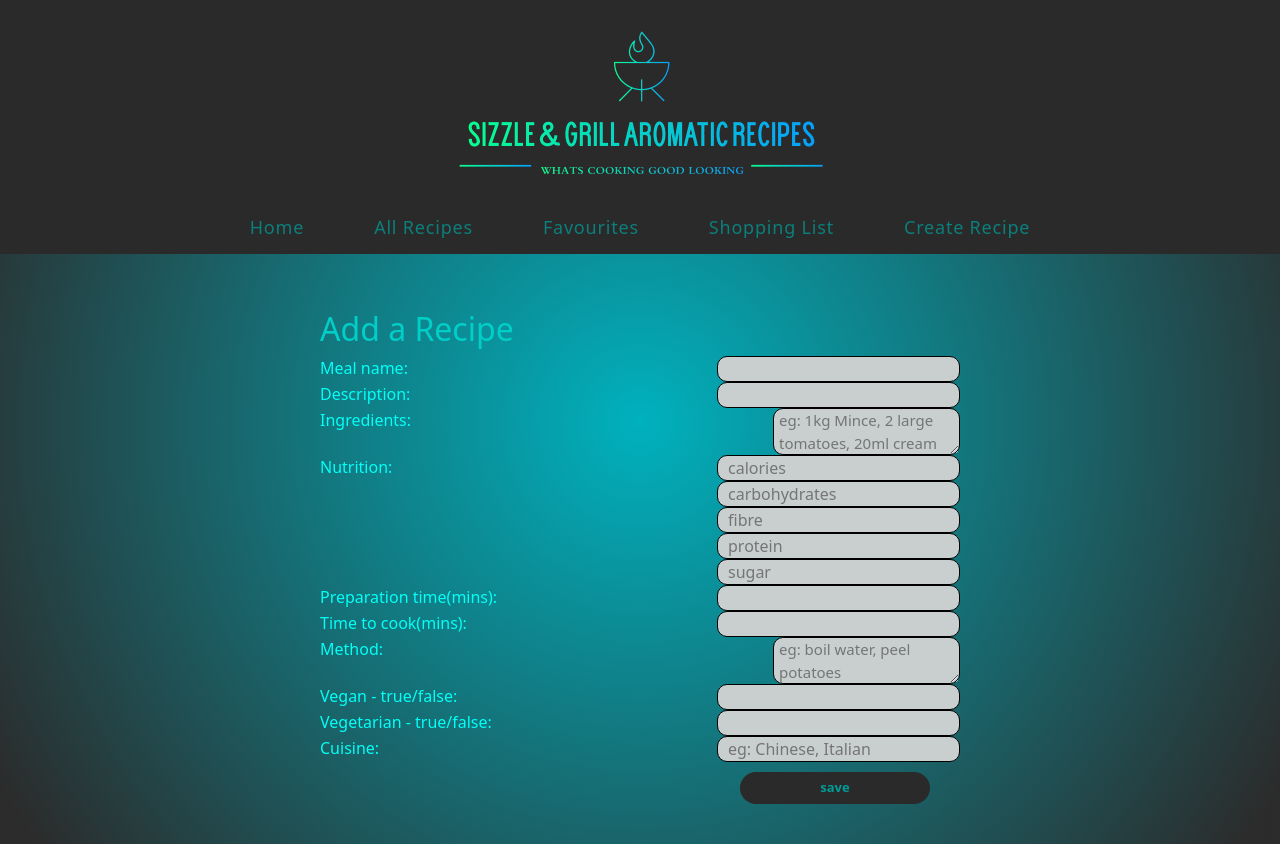
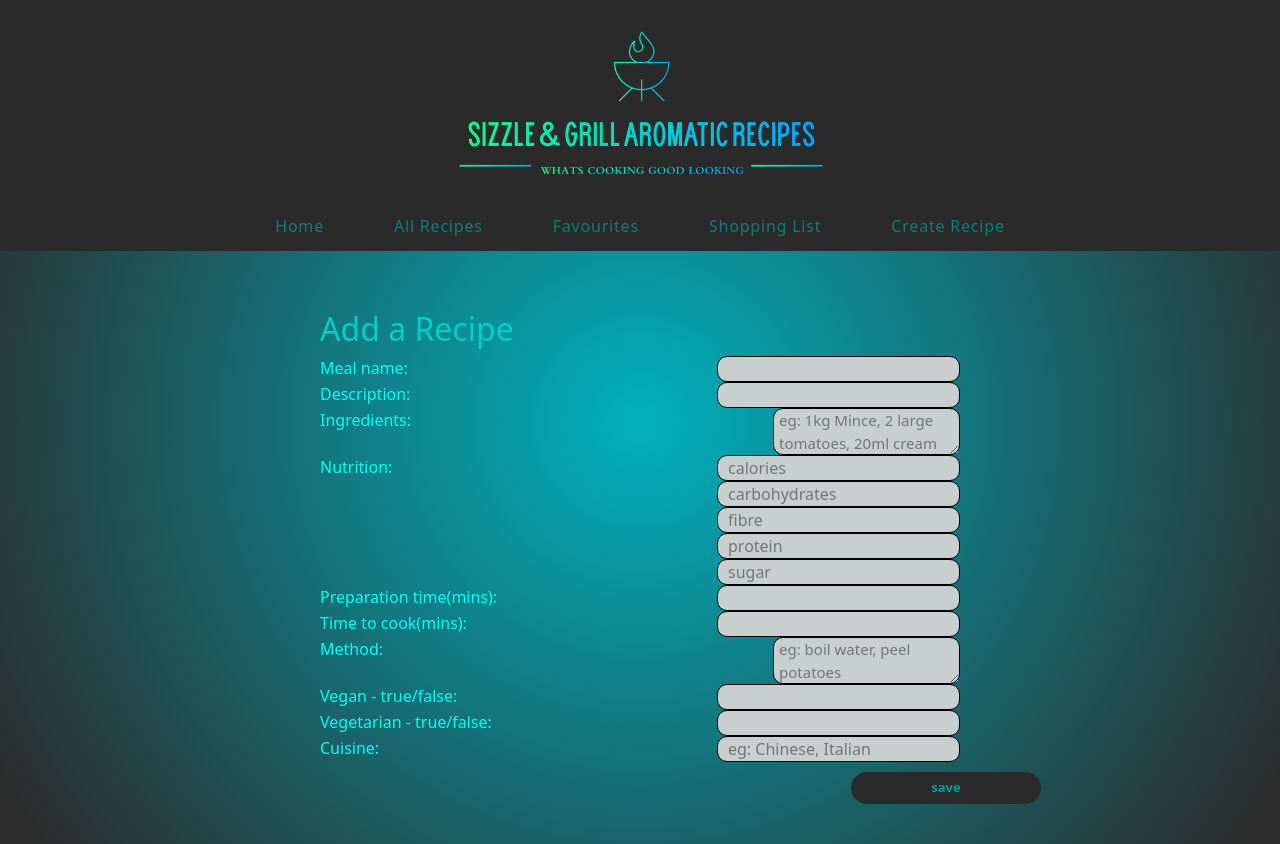
Before and after one commit to gillianroberts1/SGAR, a React (Create React App) app in the folder client/: page /createrecipe in a window 1280 px wide. Built offline with nearby package versions, Linux system fonts and the light colour scheme; no server answers.

Commit message:
button styling

```diff
--- a/client/src/components/NavBar.css
+++ b/client/src/components/NavBar.css
@@ -18,7 +18,7 @@ a.navbar-link {
   text-decoration: none;
   letter-spacing: 0.8px;
   padding: 0 25px;
-  font-size: 18px;
+  font-size: 16px;
   opacity: 0.75;
 }
 
--- a/client/src/components/RecipeCard.css
+++ b/client/src/components/RecipeCard.css
@@ -34,7 +34,7 @@
   font-size: 13px;
   margin-bottom: 10px;
   font-weight: bold;
-  width: 192px;
+  width: 200px;
 }
 
 .bag-button {
@@ -46,7 +46,7 @@
   font-size: 13px;
   margin: 10px;
   font-weight: bold;
-  width: 192px;
+  width: 200px;
 }
 
 .bag-button:hover {
--- a/client/src/components/RecipeCreate.css
+++ b/client/src/components/RecipeCreate.css
@@ -40,7 +40,7 @@ textarea#ingredients {
   padding: 6px;
   font-size: 13px;
   margin-top: 10px;
-  margin-left: 420px;
+  margin-left: 531px;
   font-weight: bold;
   width: 190px;
 }
```
